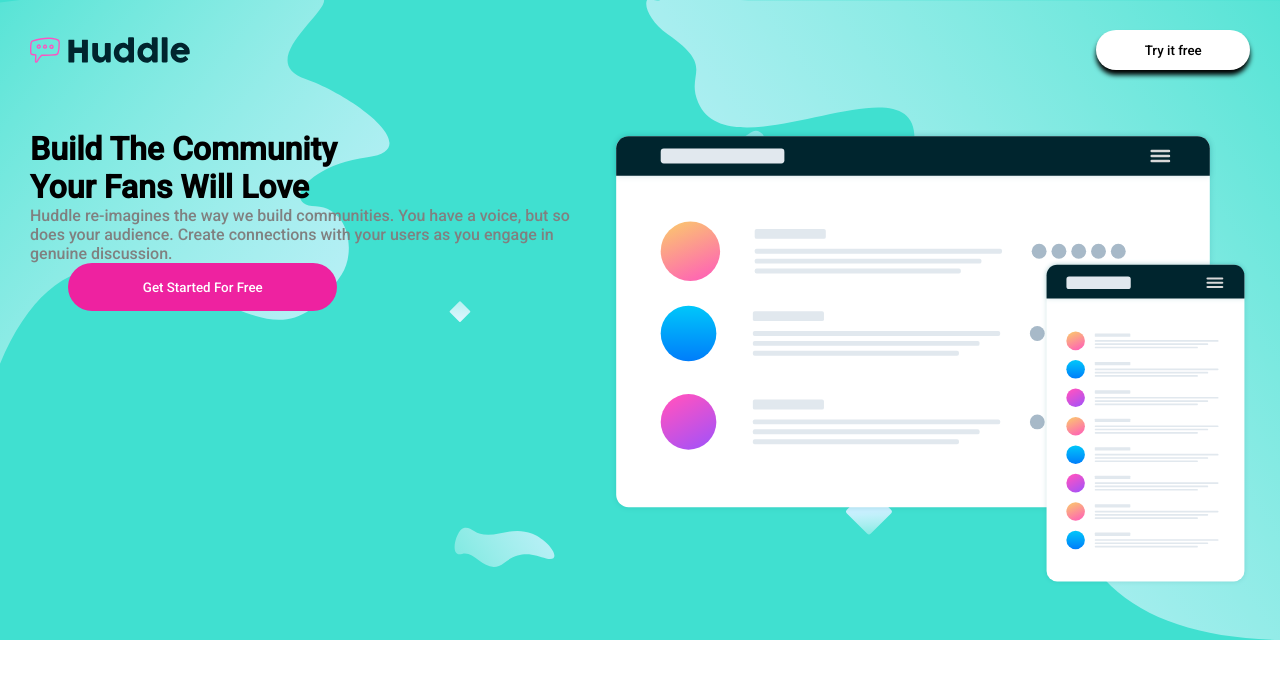
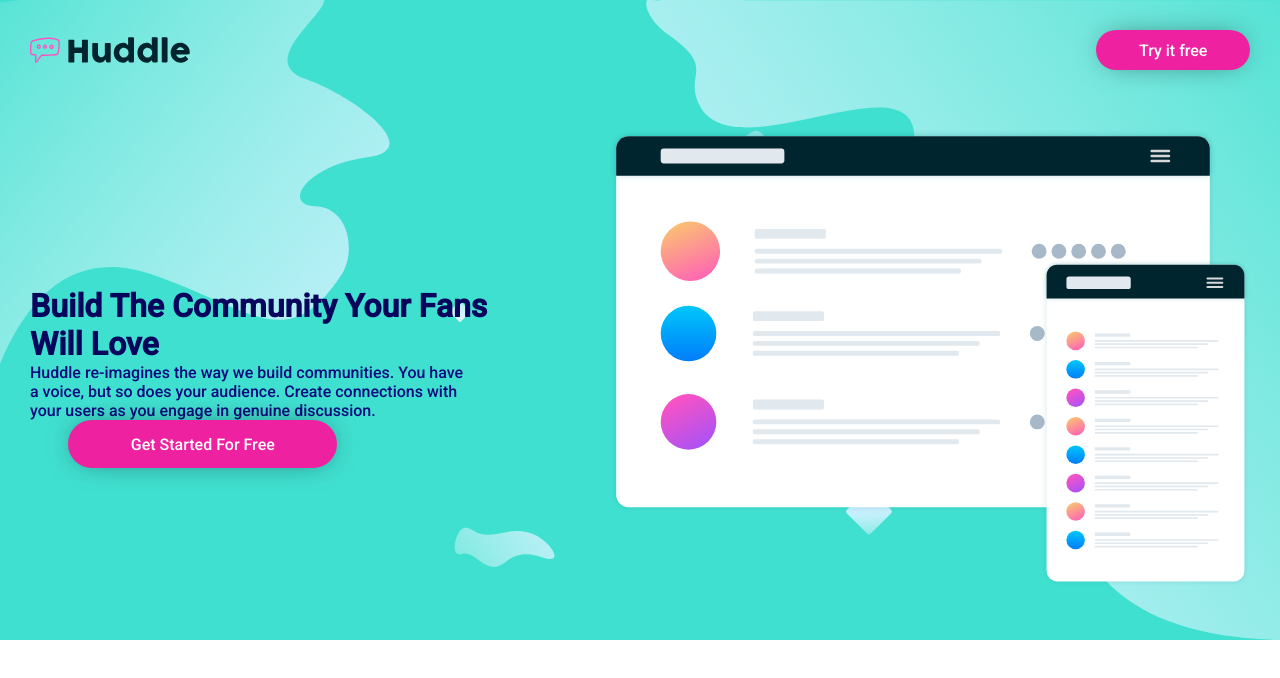
Before and after one commit to PedroNB10/DevClub-Projects, a plain HTML site: page Projeto entre Partners/Projeto 02/index.html in a window 1280 px wide. Drawn offline with Linux system fonts and the light colour scheme.

Commit message:
css alterations

```diff
--- a/Projeto entre Partners/Projeto 02/index.html
+++ b/Projeto entre Partners/Projeto 02/index.html
@@ -20,8 +20,12 @@
 
         <div class="secondContainer">
                 <div class="about">
-                    <h1>Build The Community <br/>Your Fans Will Love</h1>
-                    <p>Huddle re-imagines the way we build communities. You have a voice, but so does your audience. Create connections with your users as you engage in genuine discussion.</p>
+                    <h1 class="titulo-cima">Build The Community Your Fans Will Love</h1>
+
+
+                    <p class="primeiro_paragrafo">Huddle re-imagines the way we build communities. You have</p>
+                    <p class="primeiro_paragrafo">a voice, but so does your audience. Create connections with</p>
+                    <p class="primeiro_paragrafo"> your users as you engage in genuine discussion.</p>
                     <button>Get Started For Free</button>
                 </div>
 
--- a/Projeto entre Partners/Projeto 02/style.css
+++ b/Projeto entre Partners/Projeto 02/style.css
@@ -2,6 +2,7 @@
     margin: 0;
     padding: 0;
     font-family: 'Roboto', sans-serif;
+
 }
 
 .container{
@@ -35,21 +36,29 @@
     width: 12vw;
     border-radius: 25px;
     border: none;
-    box-shadow: 0px 5px 5px;
-}
+    background: rgb(238, 34, 160);
+    color: white;
 
-.container header button :hover{
+    box-shadow: 0px 0px 29px -9px rgba(0,0,0,0.59);
+    -webkit-box-shadow: 0px 0px 29px -9px rgba(0,0,0,0.59);
+    -moz-box-shadow: 0px 0px 29px -9px rgba(0,0,0,0.59);
+    cursor: pointer;
+    font-size: 16px;
 
 }
 
-.container header button :active{
+.container header button:hover{  /*Quando passa o cursor por cima muda de cor*/
+    background: rgb(240, 25, 204);
+}
 
+.container header button:active{ /* Quando clica muda de cor*/
+    background: rgb(243, 88, 184);
 }
 
 .secondContainer{
-    display: flex;
+    display: flex; /* deixa as coisas dentro do container uma do lado da outra*/
     padding: 30px;
-    gap: 20px;
+    gap: 100px;
 
 
 }
@@ -61,37 +70,49 @@
 }
 
 
+
+
+
+
 .imagechat{
 width: 50vw;
 }
 
 .about h1 {
-color: black;
+    color: rgb(7, 5, 92);
+    padding-top: 157px;
 }
 
 .about p {
     font-size: 16px;
     font-weight: 400;
-    color: gray;
+    color: rgb(11, 9, 124);
+
 
 }
 
 .about button{
     width: 21vw;
     height: 6vh;
+    font-size: 16px;
     border: none;
     border-radius: 25px;
     background: rgb(238, 34, 160);
     cursor: pointer;
     margin-left: 3vw;
     color: white;
+    box-shadow: 0px 0px 29px -9px rgba(0,0,0,0.59);
+    -webkit-box-shadow: 0px 0px 29px -9px rgba(0,0,0,0.59);
+    -moz-box-shadow: 0px 0px 29px -9px rgba(0,0,0,0.59);
+
 
 }
 
 .about button:hover{
-    background: rgb(255, 155, 217);
+    background: rgb(240, 25, 204);
+
 }
 
 .about button:active{
-    background: rgb(255, 155, 217);
+    background: rgb(243, 88, 184);
 }
```
